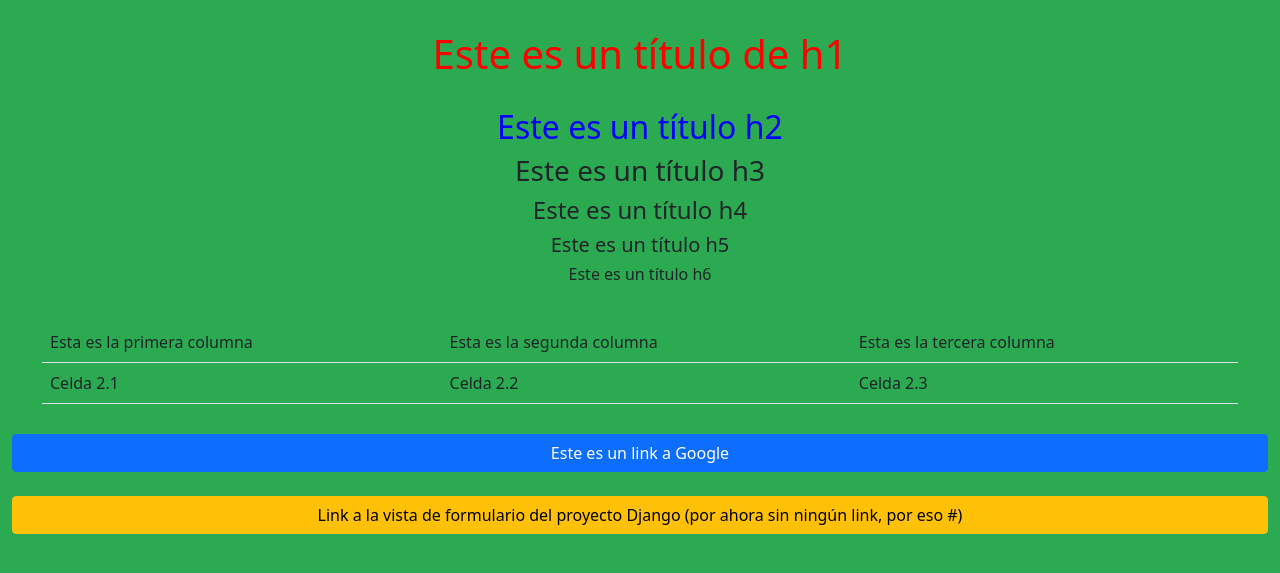
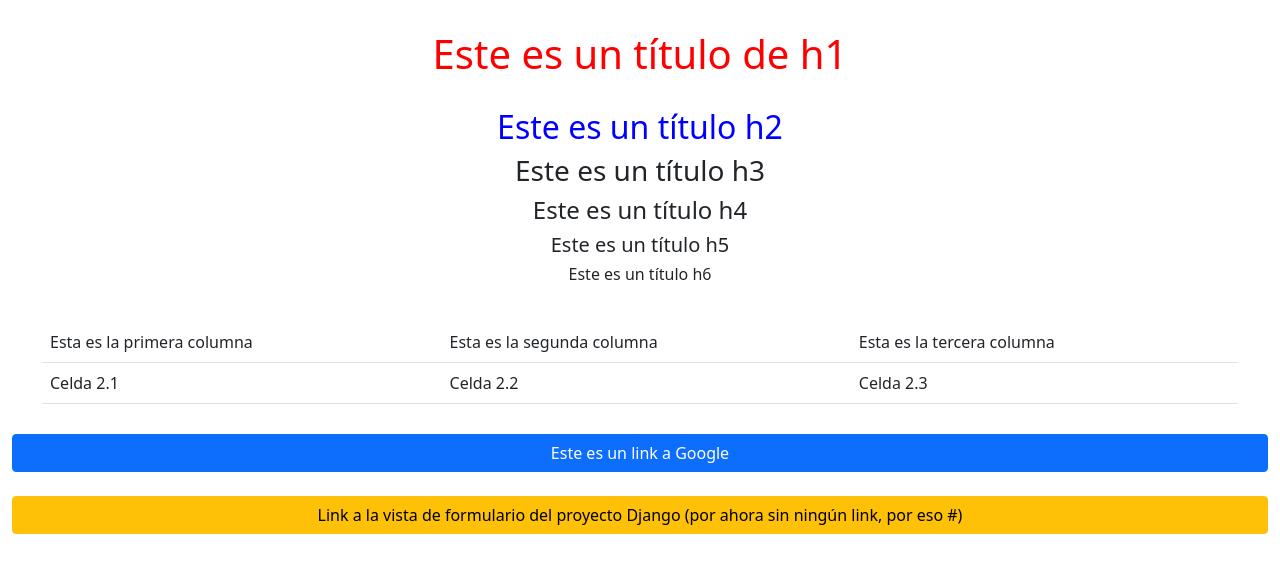
Before and after one commit to RodrigoGarrido/Parulus, a Django app: page / in a window 1280 px wide. Shown: the part 56-629 px from the top of the page. Run offline with Django 3.2, Linux system fonts and the light colour scheme; some libraries are stand-ins or nearby versions.

Commit message:
Linked template to bootstrap static files

```diff
--- a/app/templates/app/index.html
+++ b/app/templates/app/index.html
@@ -3,10 +3,6 @@
 <html>
 
 <head>
-	<title>Inicio auxiliar 3</title>
-	<!-- Este es un comentario. La línea title hace referencia al título de la página, que es lo que ira en la pestaña del navegador-->
-	<meta charset="utf-8">
-	<link rel="stylesheet" type="text/css" href="{% static 'css/bootstrap.min.css' %}">
 	<style type="text/css">
 		.jumbotron {
 			margin: 30px;
@@ -32,6 +28,14 @@
 			font-size: 20px;
 		}
 	</style>
+
+	<meta charset="utf-8">
+	<meta name="viewport" content="width=device-width, initial-scale=1, shrink-to-fit=no">
+
+	<link rel="stylesheet" type="text/css" href="{% static 'css/bootstrap.min.css' %}">
+	<script type="text/javascript" src="{% static 'js/bootstrap.min.js' %}"></script>
+
+	<title>Inicio auxiliar 3</title>
 </head>
 
 <body>
```
